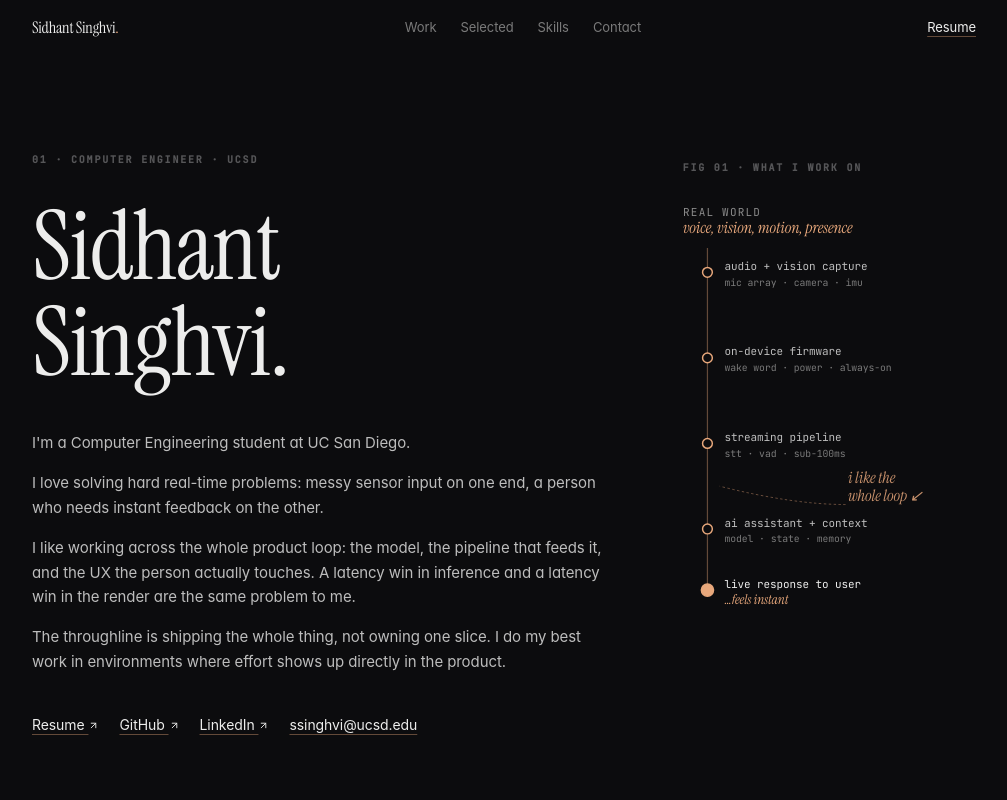
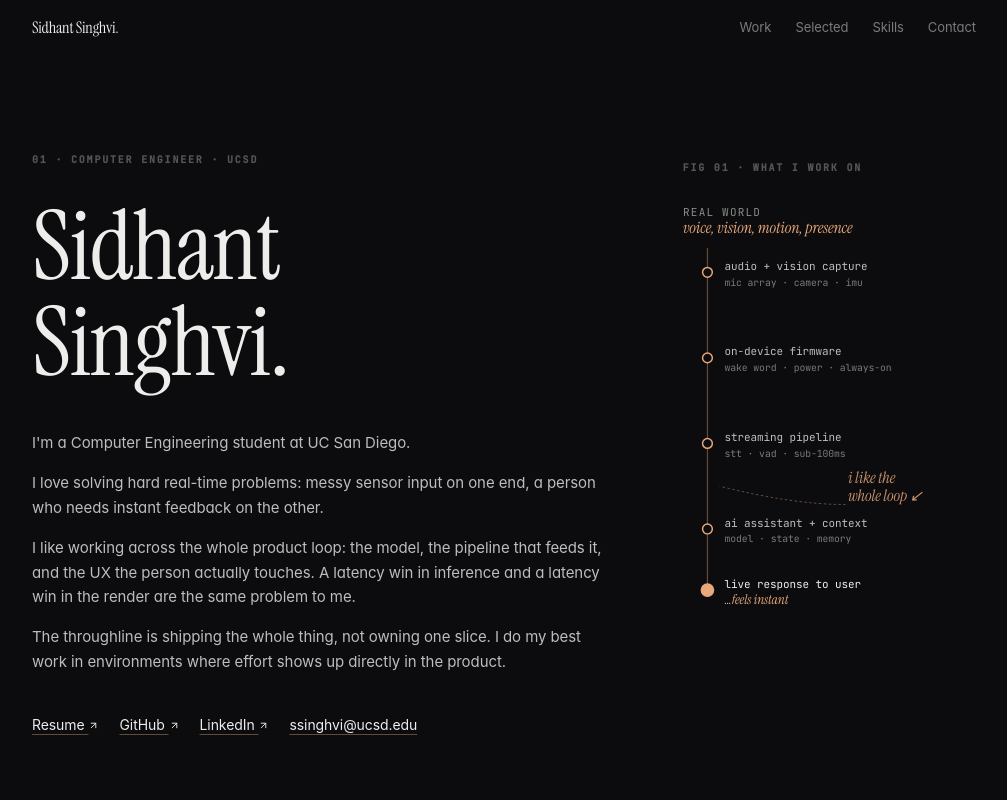
Before and after one commit to sidhantsinghvi/portfolio, a Next.js app: page / in a window 1280 px wide. Shown: the top 800 px of the page, without its empty margins (136-1143 px from the left). Built offline with nearby package versions, Linux system fonts and the light colour scheme.

Commit message:
Remove resume link from nav and contact

```diff
--- a/components/Contact.tsx
+++ b/components/Contact.tsx
@@ -31,7 +31,6 @@ export default function Contact() {
               <ContactRow label="Email" value={META.email} href={`mailto:${META.email}`} />
               <ContactRow label="GitHub" value="sidhantsinghvi" href={META.github} external />
               <ContactRow label="LinkedIn" value="sidhantsinghvi" href={META.linkedin} external />
-              <ContactRow label="Resume" value="resume.pdf" href={META.resume} external />
             </div>
           </div>
         </div>
--- a/components/Nav.tsx
+++ b/components/Nav.tsx
@@ -47,14 +47,6 @@ export default function Nav() {
           ))}
         </nav>
 
-        <a
-          href={META.resume}
-          className="text-[13px] text-[#ededec] hover:text-[#e8a87c] transition-colors underline-soft"
-          target="_blank"
-          rel="noopener noreferrer"
-        >
-          Resume
-        </a>
       </div>
     </motion.header>
   );
```
